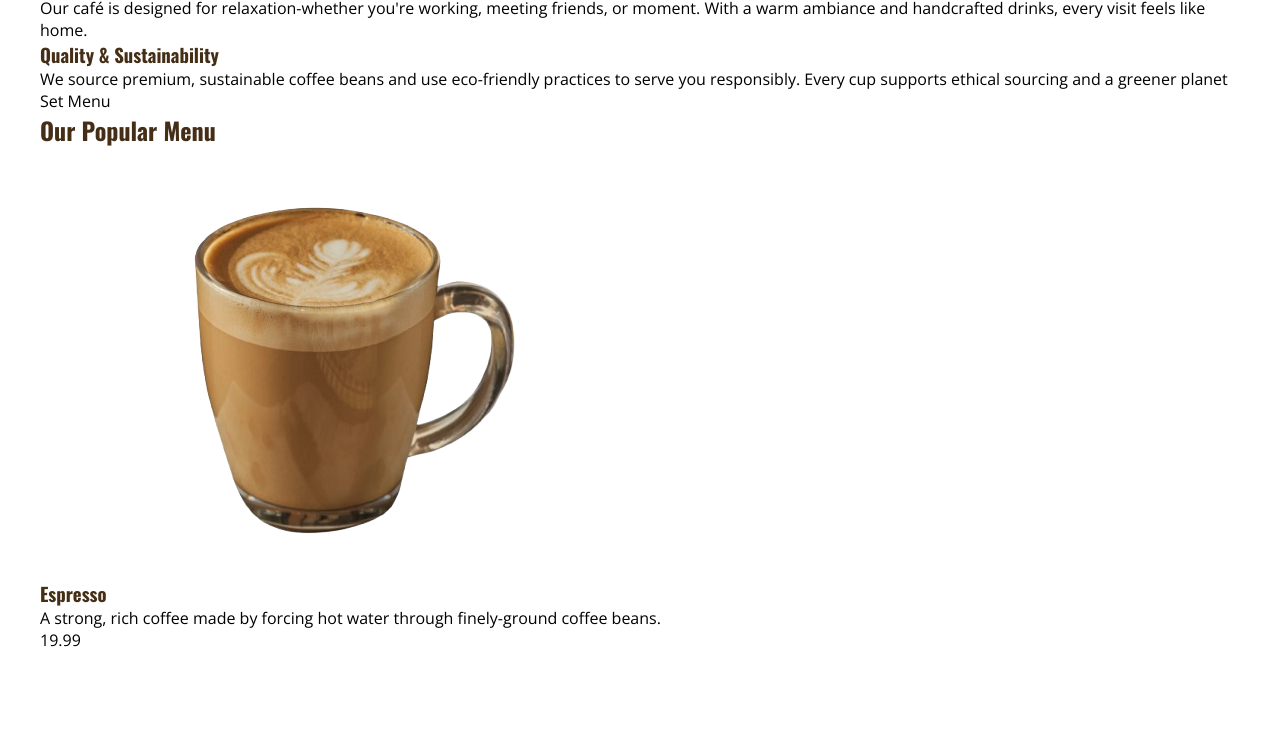
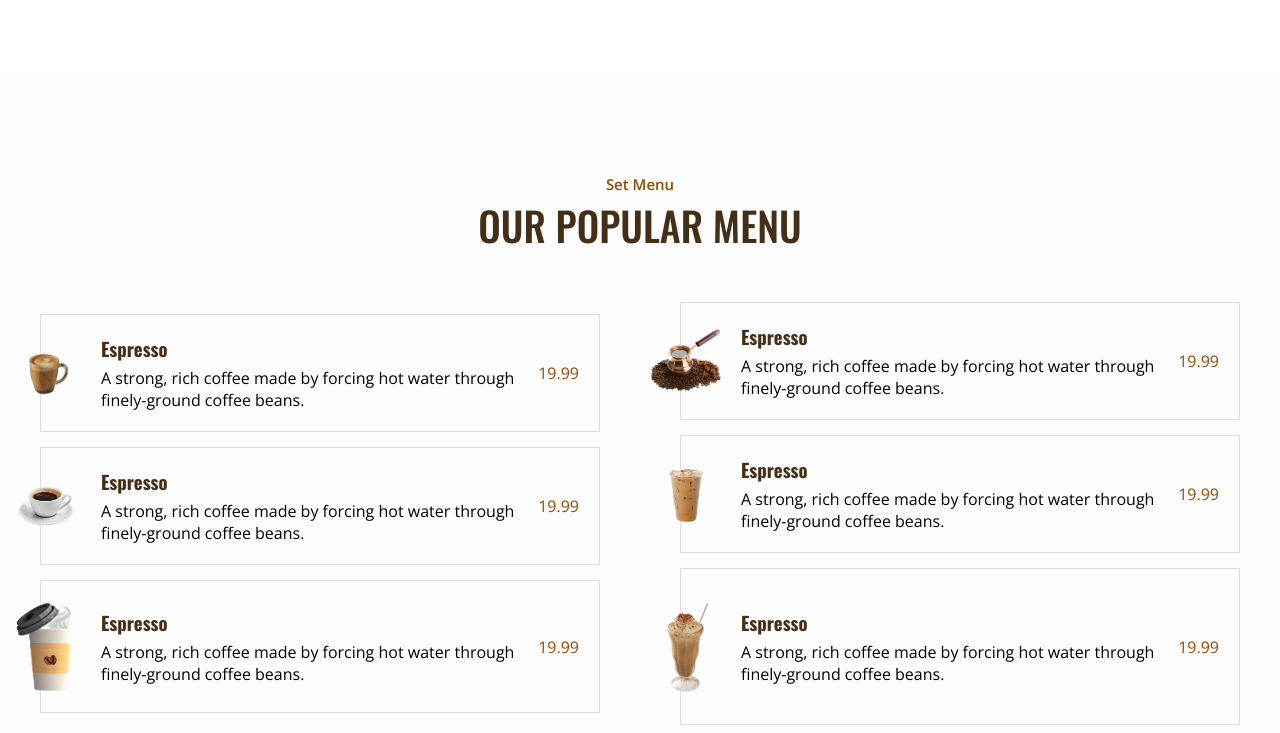
Before and after one commit to ameraehab/Global-Coffe-Shop-Project, a plain HTML site: page index.html in a window 1280 px wide. Shown: the part 1415-2148 px from the top of the page. Drawn offline with nearby package versions, Linux system fonts and the light colour scheme.

Commit message:
Update style.css

```diff
--- a/style.css
+++ b/style.css
@@ -35,6 +35,23 @@
  .container{
     max-width: 1200px;
     margin: auto;
+ }
+ .text-primary{
+color: #934a01;
+ }
+ .heading{
+    text-align: center;
+ }
+ .heading span{
+    font-size: 15px;
+    font-weight: 600;
+
+ }
+ .heading h2{
+    font-size: 40px;
+    font-weight: 500;
+        text-transform: uppercase;
+
  }
 /* Header Start  */
 #header{
@@ -94,6 +111,10 @@
   gap: 3rem;
   align-items: center;
 }
+.home-content img{
+width: 100%;
+    transition: all 0.95s ease ;
+}
 .home-content img:hover{
   transform: rotate(180deg);
 
@@ -131,3 +152,65 @@
 }
 
 /* home end */
+/*About Start*/
+#about , #menu{
+    padding: 6rem 0;
+
+}
+#about .row{
+    display: grid;
+    grid-template-columns: repeat(2,1fr);
+    gap: 2rem;
+    align-items: center;
+}
+#about .about-content h2{
+
+    font-size: 28px;
+    margin-bottom: 10px;
+
+}
+
+#about .about-content .item{
+    margin: 15px 0;
+}
+
+#about .about-content .item h3{
+
+    margin: 10px 0;
+}
+
+/*About End*/
+
+/*Menu Start*/
+#menu {
+    background-color: var(--bg-secondary);
+}
+#menu .row{
+    display: grid;
+    grid-template-columns: repeat(2,1fr);
+    margin-top: 2rem;
+    gap: 5rem;
+    align-items: center;
+
+
+}
+#menu .row .col .item{
+    display: flex;
+    justify-content: space-between;
+    align-items: center;
+    margin: 15px 0;
+    border: 1px solid #ddd;
+    padding: 20px 20px;
+
+}
+#menu .row .col .item img{
+width: 70px;
+margin-right: 20px;
+margin-left: -50px;
+
+}
+#menu .row .col .item .details h3{
+    margin-bottom: 5px;
+
+}
+/*Menu End*/
```
